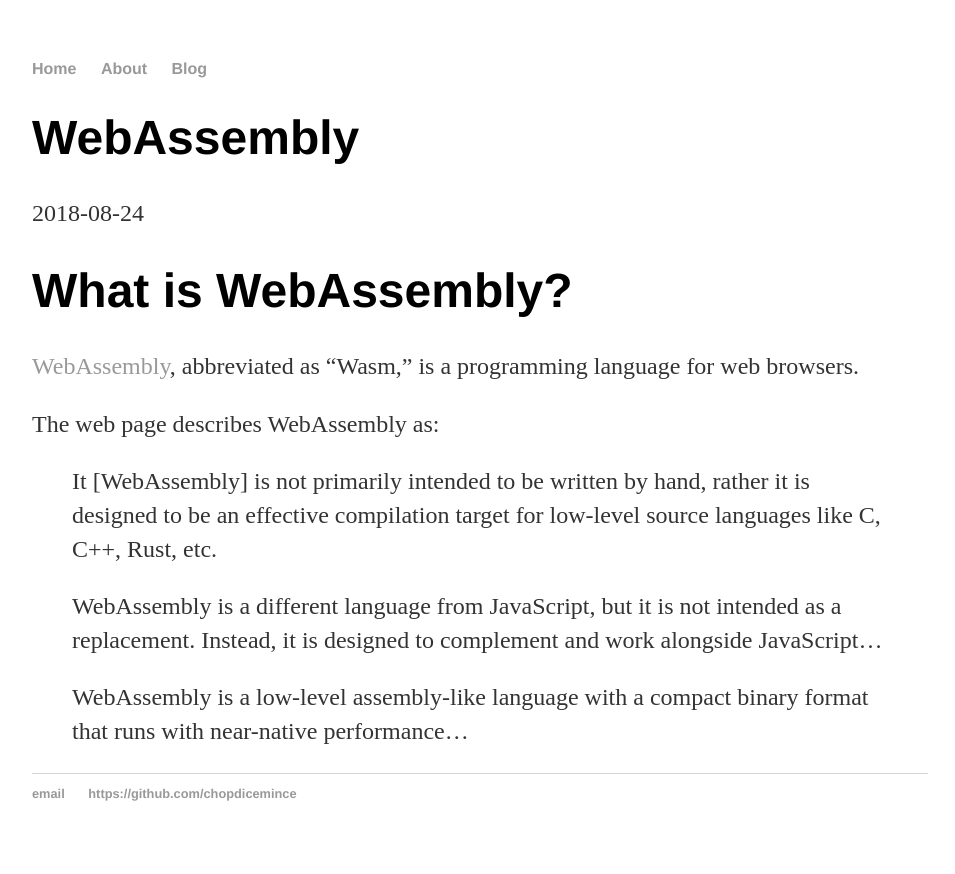
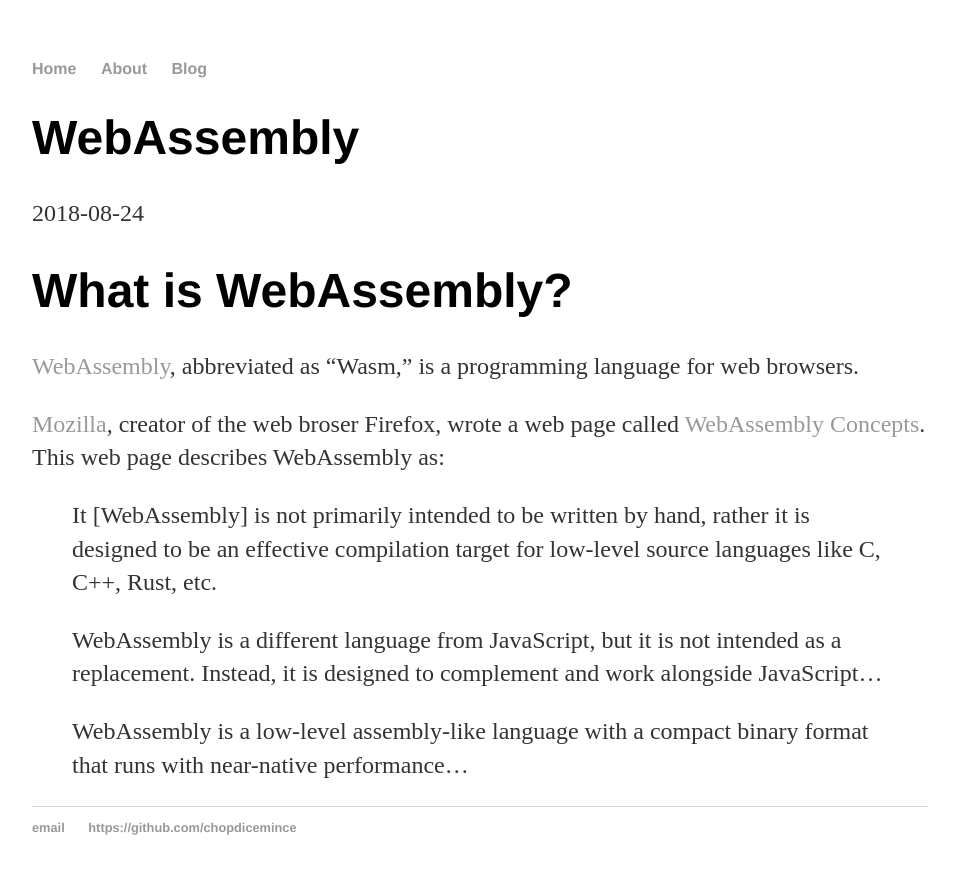
Before and after one commit to chopdicemince/chopdicemince.github.io, a Jekyll site: the page built from _posts/2018-08-24-web-assembly.md, in a window 1280 px wide. Shown: the top 874 px of the page, without its empty margins (160-1115 px from the left). Built offline with Jekyll 4.4.1, drawn with Linux system fonts in a browser that asks for light colours.

Commit message:
Fix link about Mozilla

```diff
--- a/_posts/2018-08-24-web-assembly.md
+++ b/_posts/2018-08-24-web-assembly.md
@@ -8,7 +8,7 @@
 
 [WebAssembly](https://webassembly.org/), abbreviated as "Wasm," is a programming language for web browsers.
 
-The web page [](https://developer.mozilla.org/en-US/docs/WebAssembly/Concepts) describes WebAssembly as:
+[Mozilla](https://www.mozilla.org/en-US/), creator of the web broser Firefox, wrote a web page called [WebAssembly Concepts](https://developer.mozilla.org/en-US/docs/WebAssembly/Concepts). This web page describes WebAssembly as:
 
 > It [WebAssembly] is not primarily intended to be written by hand, rather it is designed to be an effective compilation target for low-level source languages like C, C++, Rust, etc.
 >
```
